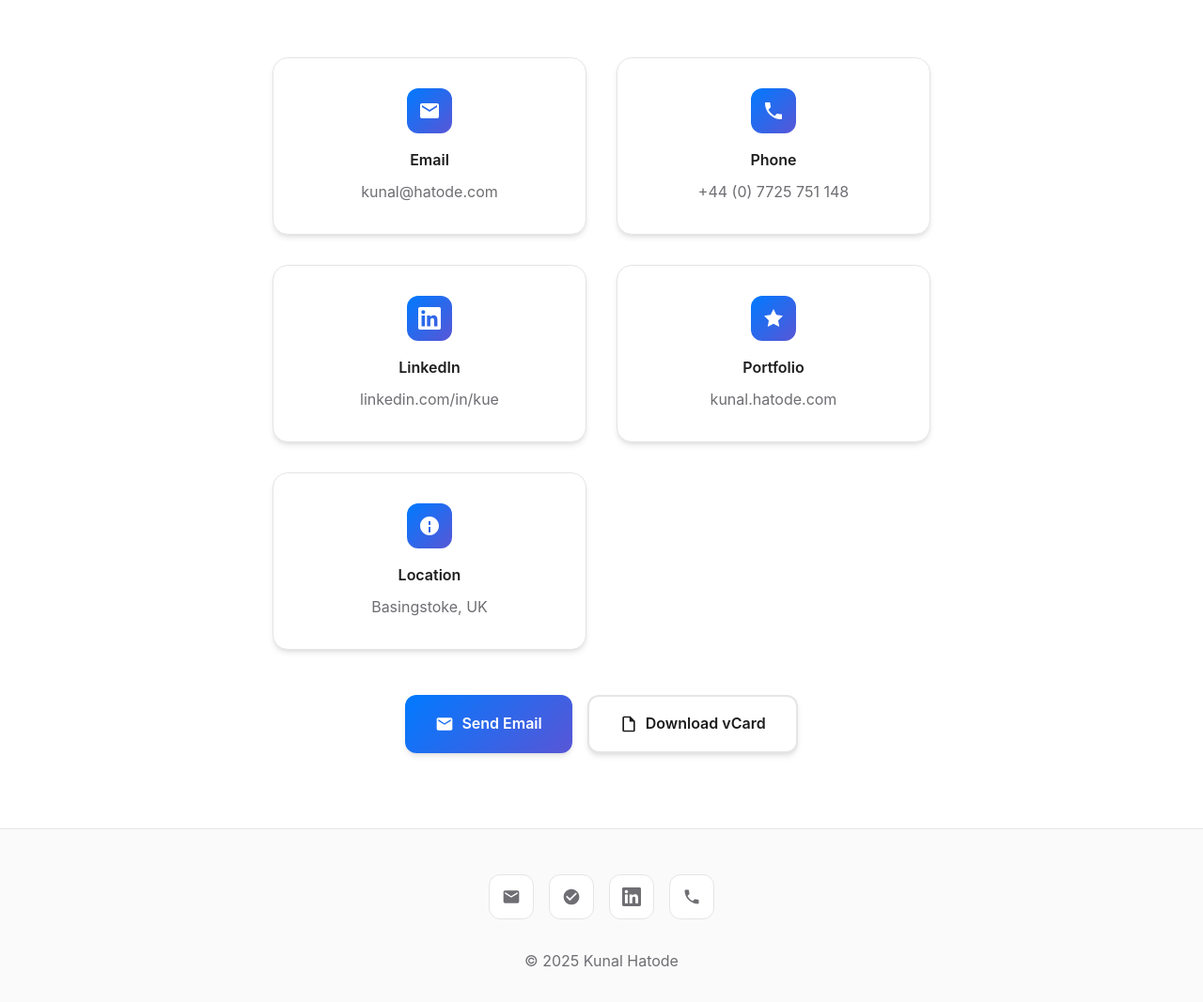
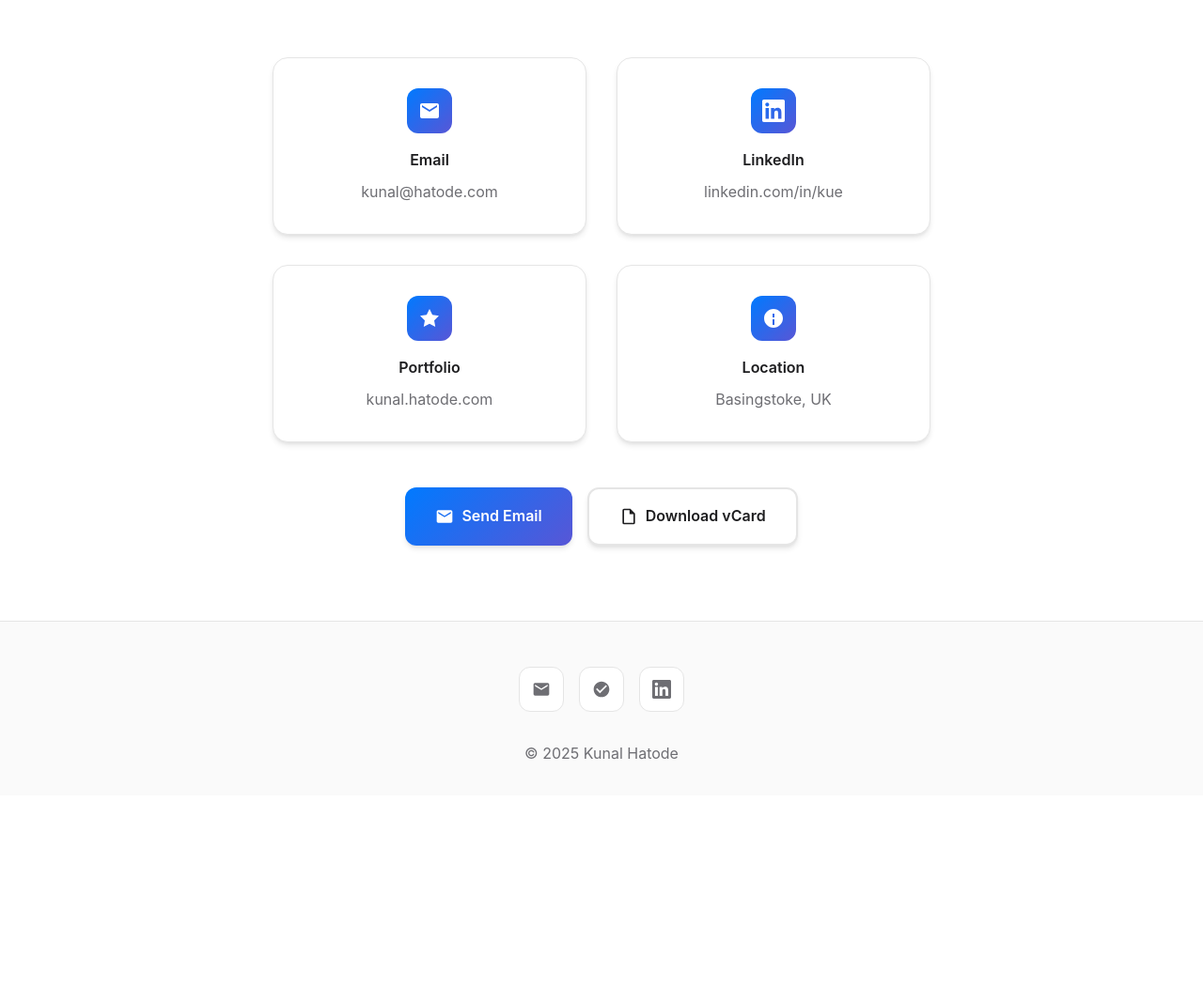
Before and after one commit to Ke0xes/KunalHatode, a plain HTML site: page index.html in a window 1280 px wide. Shown: the part 6827-7894 px from the top of the page at 94% size. After the commit the page ends 7674 px from the top, so only its background shows below. Drawn offline with Linux system fonts and the light colour scheme.

Commit message:
SEP90817

```diff
--- a/index.html
+++ b/index.html
@@ -1047,17 +1047,7 @@
                         <a href="mailto:kunal@hatode.com">kunal@hatode.com</a>
                     </div>
                 </div>
-                <div class="contact-item">
-                    <div class="contact-icon">
-                        <svg width="24" height="24" viewBox="0 0 24 24" fill="white">
-                            <path d="M6.62 10.79c1.44 2.83 3.76 5.14 6.59 6.59l2.2-2.2c.27-.27.67-.36 1.02-.24 1.12.37 2.33.57 3.57.57.55 0 1 .45 1 1V20c0 .55-.45 1-1 1-9.39 0-17-7.61-17-17 0-.55.45-1 1-1h3.5c.55 0 1 .45 1 1 0 1.25.2 2.45.57 3.57.11.35.03.74-.25 1.02l-2.2 2.2z"/>
-                        </svg>
-                    </div>
-                    <div class="contact-label">Phone</div>
-                    <div class="contact-value">
-                        <a href="tel:+447725751148">+44 (0) 7725 751 148</a>
-                    </div>
-                </div>
+
                 <div class="contact-item">
                     <div class="contact-icon">
                         <svg width="24" height="24" viewBox="0 0 24 24" fill="white">
@@ -1126,11 +1116,7 @@
                         <path d="M20.447 20.452h-3.554v-5.569c0-1.328-.027-3.037-1.852-3.037-1.853 0-2.136 1.445-2.136 2.939v5.667H9.351V9h3.414v1.561h.046c.477-.9 1.637-1.85 3.37-1.85 3.601 0 4.267 2.37 4.267 5.455v6.286zM5.337 7.433c-1.144 0-2.063-.926-2.063-2.065 0-1.138.92-2.063 2.063-2.063 1.14 0 2.064.925 2.064 2.063 0 1.139-.925 2.065-2.064 2.065zm1.782 13.019H3.555V9h3.564v11.452zM22.225 0H1.771C.792 0 0 .774 0 1.729v20.542C0 23.227.792 24 1.771 24h20.451C23.2 24 24 23.227 24 22.271V1.729C24 .774 23.2 0 22.222 0h.003z"/>
                     </svg>
                 </a>
-                <a href="#contact" class="social-link" title="Contact">
-                    <svg width="20" height="20" viewBox="0 0 24 24" fill="currentColor">
-                        <path d="M6.62 10.79c1.44 2.83 3.76 5.14 6.59 6.59l2.2-2.2c.27-.27.67-.36 1.02-.24 1.12.37 2.33.57 3.57.57.55 0 1 .45 1 1V20c0 .55-.45 1-1 1-9.39 0-17-7.61-17-17 0-.55.45-1 1-1h3.5c.55 0 1 .45 1 1 0 1.25.2 2.45.57 3.57.11.35.03.74-.25 1.02l-2.2 2.2z"/>
-                    </svg>
-                </a>
+
             </div>
             <p style="color: var(--text-secondary); margin-top: 1rem;">
                 © 2025 Kunal Hatode
@@ -1227,7 +1213,6 @@ FN:Kunal Hatode
 TITLE:Cyber Operations Lead Architect - CX Security Centre of Excellence
 ORG:CISCO
 EMAIL:kunal@hatode.com
-TEL:+447725751148
 ADR:;;Basingstoke;;;RG22;UK
 URL:http://kunal.hatode.com
 NOTE:Senior Technical Leader within Consulting and Managed Security Service Provider industry specialising in solution strategy, design, build, operation and optimisation of Cyber Security operations.
```
